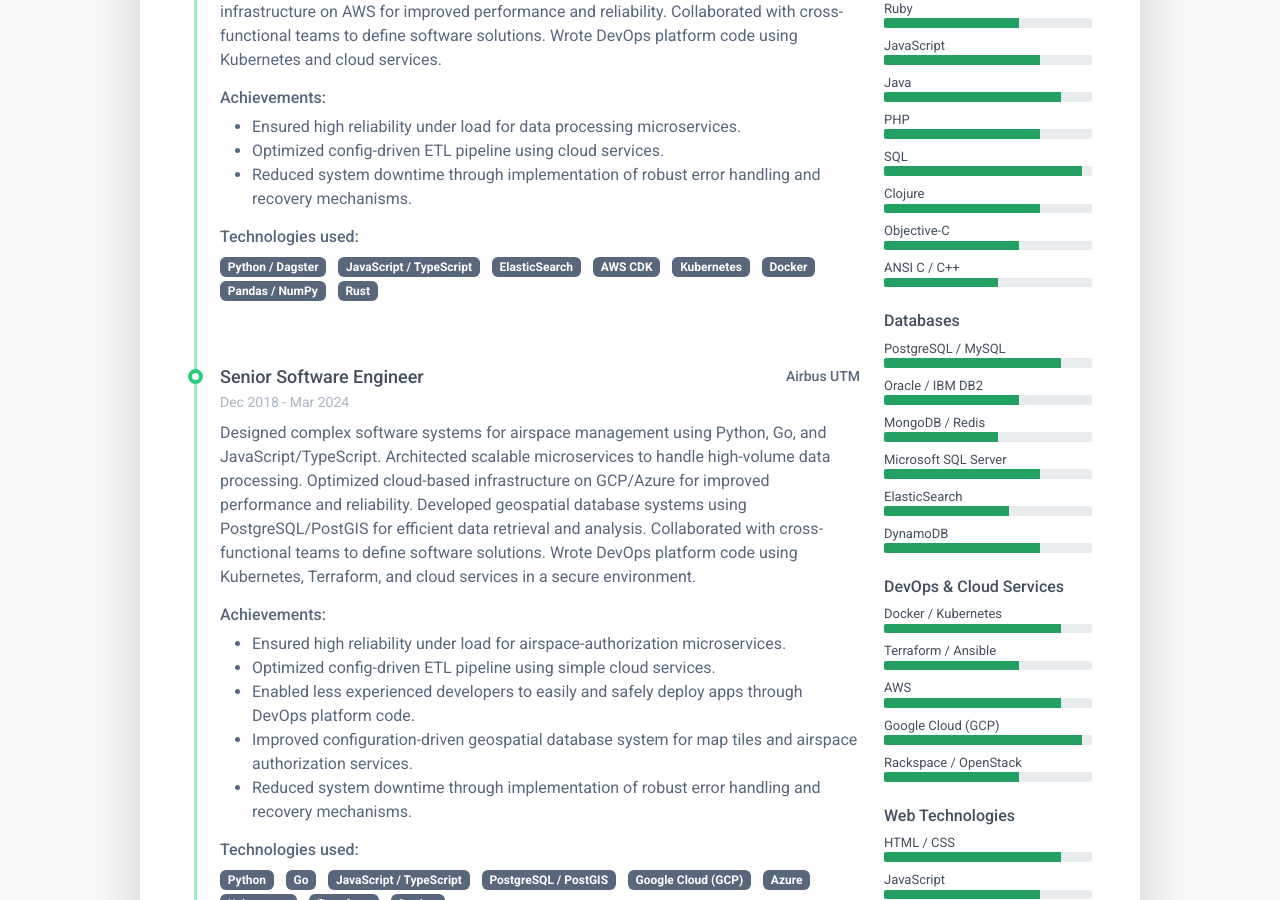
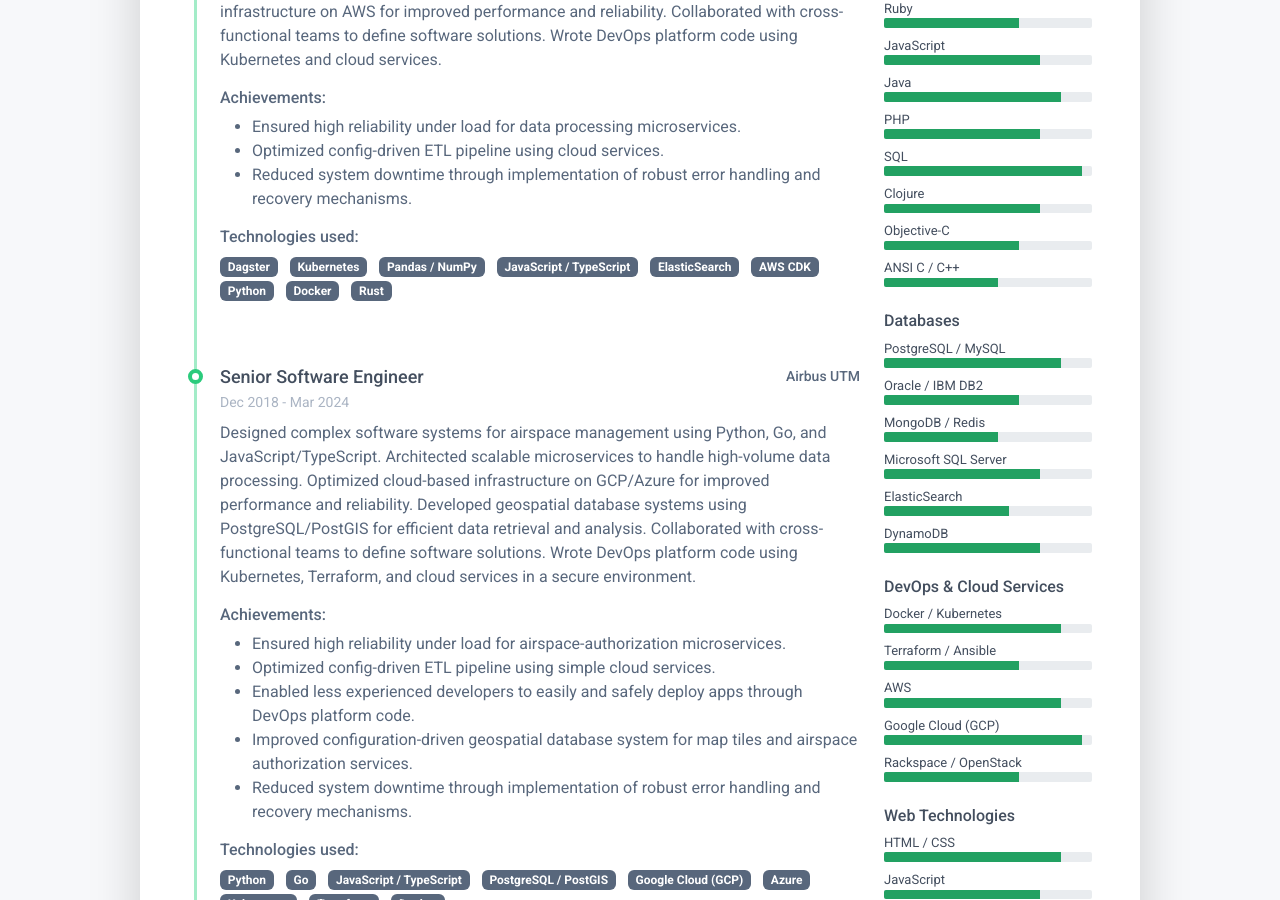
Before and after one commit to sventech/sventech.github.io, a Jekyll site: the page built from index.md, in a window 1280 px wide and 900 px high, scrolled down 756 px. Built offline with Jekyll 4.4.1, drawn with Linux system fonts in a browser that asks for light colours; nearby versions of some CDN libraries.

Commit message:
reorder and separate tools

```diff
--- a/_data/curriculum_vitae.json
+++ b/_data/curriculum_vitae.json
@@ -123,13 +123,14 @@
             "end_date": "Present",
             "summary": "Developed data engineering solutions for AI/ML using Python and JavaScript. Architected scalable data pipelines for high-volume data processing. Optimized cloud-based infrastructure on AWS for improved performance and reliability. Collaborated with cross-functional teams to define software solutions. Wrote DevOps platform code using Kubernetes and cloud services.",
             "technologies": [
-                "Python / Dagster",
+                "Dagster",
+                "Kubernetes",
+                "Pandas / NumPy",
                 "JavaScript / TypeScript",
                 "ElasticSearch",
                 "AWS CDK",
-                "Kubernetes",
+                "Python",
                 "Docker",
-                "Pandas / NumPy",
                 "Rust"
             ],
             "highlights": [
```
